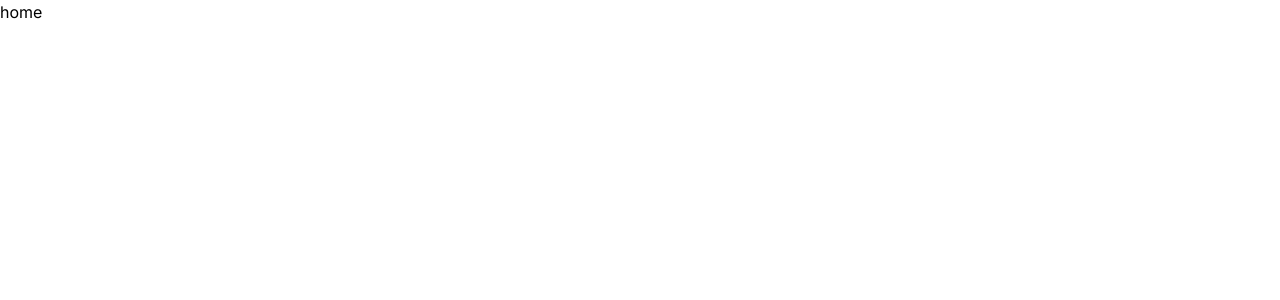
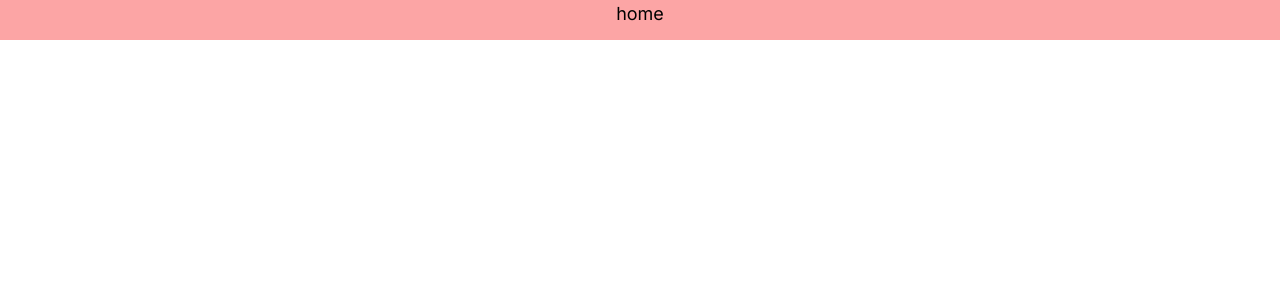
Before and after one commit to walking-fight/WF-FrontEnd, a Next.js app: page / in a window 1280 px wide. Shown: the top 300 px of the page. Built offline with nearby package versions, Linux system fonts and the light colour scheme.

Commit message:
prtemplate 테스트

```diff
--- a/app/page.tsx
+++ b/app/page.tsx
@@ -1,5 +1,5 @@
 export default function Home() {
-  return <div>home</div>
+  return <div className="flex justify-center h-10 text-lg bg-red-300">home</div>
 }
 
 /**
```
